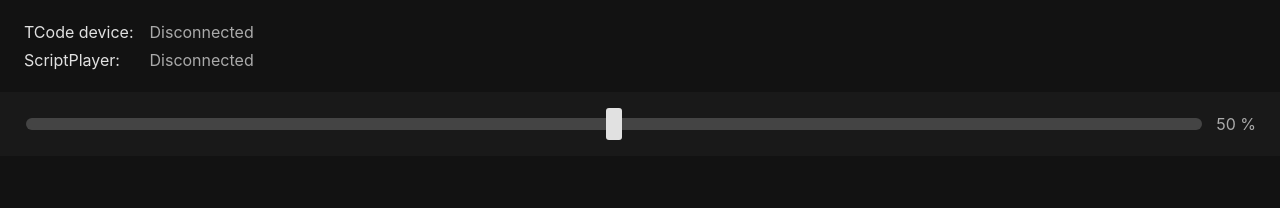
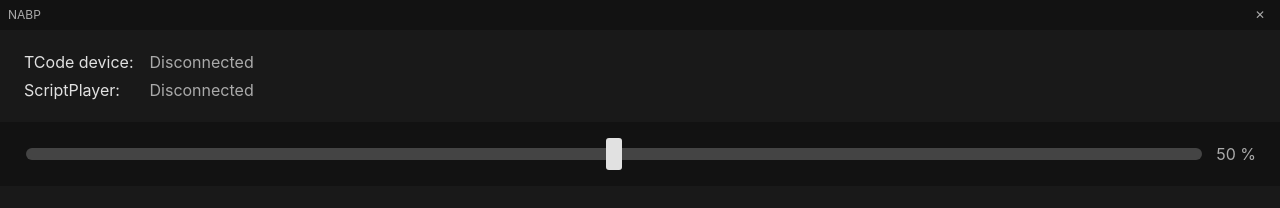
Before and after one commit to TeaAndCookies/nabp, an Electron app: page src/index.html in a window 1280 px wide. Drawn offline with Linux system fonts and the light colour scheme; no server answers.

Commit message:
custom title bar

```diff
--- a/package.json
+++ b/package.json
@@ -3,7 +3,7 @@
   "productName": "nabp",
   "description": "NABP (Not a Buttplug) is a connector between ScriptPlayer and OSR (TCode) device",
   "main": "src/index.js",
-  "version": "0.2.2",
+  "version": "0.2.3",
   "scripts": {
     "start": "electron-forge start",
     "package": "electron-forge package",
--- a/src/css/index.css
+++ b/src/css/index.css
@@ -1,6 +1,6 @@
 body {
   font-family: -apple-system, BlinkMacSystemFont, "Segoe UI", Roboto, Helvetica, Arial, sans-serif;
-  background: #121212;
+  background: #191919;
   color: #e1e1e1;
 }
 
@@ -14,7 +14,7 @@ body {
 }
 
 .container--secondary {
-  background: #191919;
+  background: #121212;
 }
 
 #status th,
@@ -103,3 +103,47 @@ input[type=range]::-webkit-slider-runnable-track {
 input[type=range]:focus::-webkit-slider-runnable-track {
   background: #444;
 }
+
+#title {
+  display: flex;
+  justify-content: space-between;
+  align-items: center;
+  width: 100%;
+  height: 30px;
+  background: #121212;
+  -webkit-app-region: drag;
+  padding: 1px;
+}
+
+#title__title {
+  padding: 7px;
+  font-size: 12px;
+  line-height: 1;
+  color: #aaa;
+}
+
+#title__close {
+  display: flex;
+  align-items: center;
+  justify-content: center;
+  margin-left: auto;
+  width: 38px;
+  height: 28px;
+  border: 0;
+  background: transparent;
+  -webkit-app-region: no-drag;
+  color: #aaa;
+  font-size: 12px;
+  line-height: 1;
+}
+
+#title__close:focus,
+#title__close:active {
+  border: 0;
+  outline: 0;
+}
+
+#title__close:hover {
+  background: #e81123;
+  color: #fff;
+}
--- a/src/index.html
+++ b/src/index.html
@@ -8,6 +8,10 @@
     <script defer src="renderer.js"></script>
   </head>
   <body>
+    <div id="title">
+      <div id="title__title">NABP</div>
+      <button id="title__close">&#x2715;</button>
+    </div>
     <div class="container">
       <table
           id="status"
--- a/src/index.js
+++ b/src/index.js
@@ -14,9 +14,10 @@ const createWindow = () => {
 
   const mainWindow = new BrowserWindow({
     width: isDev ? 800 : 360,
-    height: isDev ? 600 : 156,
+    height: isDev ? 600 : 186,
     resizable: true,
     useContentSize: true,
+    frame: false,
     show: false,
     backgroundColor: '#121212',
     webPreferences: {
--- a/src/renderer.js
+++ b/src/renderer.js
@@ -14,6 +14,11 @@ const $statusScriptPlayer = document.getElementById('status__script-player');
 const $control = document.getElementById('control');
 const $controlRangeInput = document.getElementById('control__range__input');
 const $controlLabel = document.getElementById('control__label');
+
+// close button handling
+document.getElementById('title__close').onclick = function () {
+    app.quit();
+};
 
 // range handler
 
```
